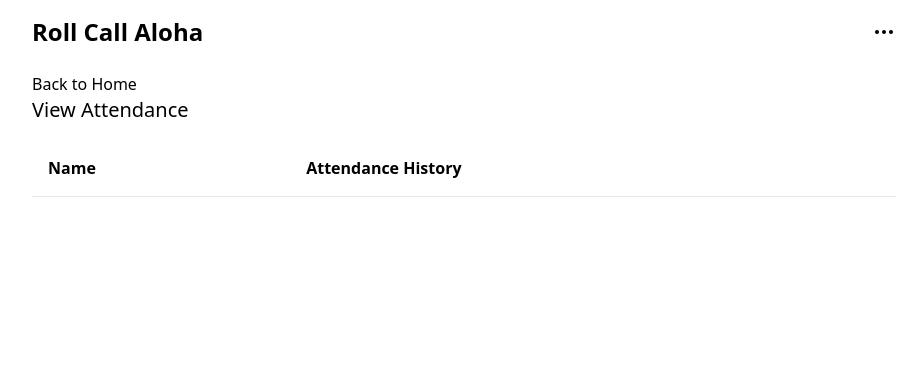
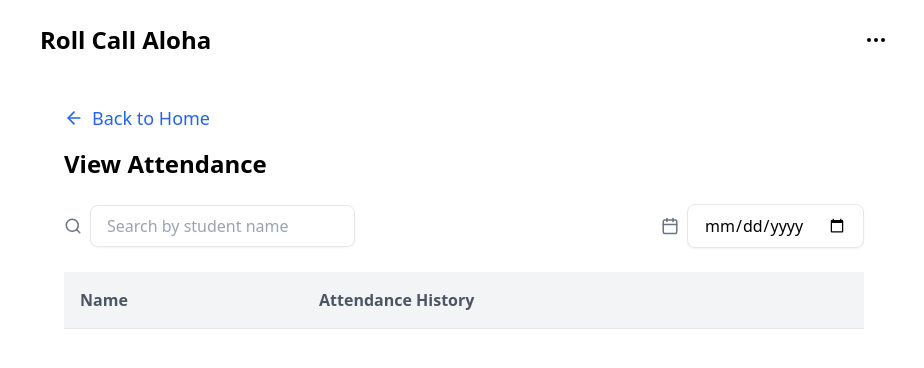
Before and after one commit to afaaq10/roll-call-aloha, a React (Create React App) app: page /view-attendance in a window 1280 px wide. Shown: the top 368 px of the page, without its empty margins (176-1100 px from the left). Built offline with nearby package versions, Linux system fonts and the light colour scheme; the HTML template or start-up script is replaced by a standard one.

Commit message:
✨ Added attendance logic

```diff
--- a/package.json
+++ b/package.json
@@ -6,6 +6,7 @@
     "@testing-library/jest-dom": "^5.17.0",
     "@testing-library/react": "^13.4.0",
     "@testing-library/user-event": "^13.5.0",
+    "date-fns": "^4.1.0",
     "firebase": "^11.0.2",
     "lucide-react": "^0.460.0",
     "react": "^18.3.1",
--- a/src/App.js
+++ b/src/App.js
@@ -1,7 +1,8 @@
 /**
  *
- * @author Afaaq Majeed
- * @project aloha-roll-call
+ * @author: Afaaq Majeed
+ *
+ * @project: Roll-Call Aloha
  */
 
 import React, { useState, useEffect, useRef } from 'react';
@@ -9,7 +10,7 @@ import { BrowserRouter as Router, Route, Routes } from 'react-router-dom';
 import TakeAttendance from './components/TakeAttendance';
 import ViewAttendance from './components/ViewAttendance';
 import Navbar from './components/Navbar';
-import { Plus, Trash2 } from 'lucide-react';
+import { Trash2 } from 'lucide-react';
 
 const App = () => {
     const [students, setStudents] = useState([]);
@@ -53,7 +54,6 @@ const App = () => {
 
     const toggleMenu = () => setMenuOpen(!menuOpen);
 
-    // Close the modal when clicking outside of it
     useEffect(() => {
         const handleClickOutside = (e) => {
             if (modalRef.current && !modalRef.current.contains(e.target)) {
@@ -74,11 +74,11 @@ const App = () => {
 
     return (
         <Router>
-            <div className="max-w-4xl p-4 mx-auto">
+            <div className="max-w-4xl p-6 mx-auto">
                 <Navbar toggleMenu={toggleMenu} menuOpen={menuOpen} setMenuOpen={setMenuOpen} modalRef={modalRef} />
 
                 {showAlert && (
-                    <div className="mb-4 alert alert-success">
+                    <div className="p-2 mb-4 text-green-800 bg-green-100 rounded-lg">
                         <strong>{alertMessage}</strong>
                     </div>
                 )}
@@ -101,30 +101,33 @@ const App = () => {
                         path="/"
                         element={
                             <>
-                                <div className="grid grid-cols-1 gap-4 mb-6 sm:grid-cols-2 lg:grid-cols-4">
+                                <div className="flex flex-col gap-6 mb-6">
                                     <input
                                         type="text"
                                         placeholder="Student Name"
                                         value={newStudent.name}
                                         onChange={(e) => setNewStudent({ ...newStudent, name: e.target.value })}
-                                        className="input"
+                                        className="p-3 border-2 border-gray-300 rounded-lg focus:outline-none focus:ring-2 focus:ring-blue-500"
                                     />
                                     <input
                                         type="text"
                                         placeholder="Level"
                                         value={newStudent.class}
                                         onChange={(e) => setNewStudent({ ...newStudent, class: e.target.value })}
-                                        className="input"
+                                        className="p-3 border-2 border-gray-300 rounded-lg focus:outline-none focus:ring-2 focus:ring-blue-500"
                                     />
                                     <input
                                         type="text"
                                         placeholder="Phone Number"
                                         value={newStudent.phone}
                                         onChange={(e) => setNewStudent({ ...newStudent, phone: e.target.value })}
-                                        className="input"
+                                        className="p-3 border-2 border-gray-300 rounded-lg focus:outline-none focus:ring-2 focus:ring-blue-500"
                                     />
-                                    <button onClick={addStudent} className="btn">
-                                        <Plus size={16} />
+                                    <button
+                                        onClick={addStudent}
+                                        className="p-3 text-white bg-blue-600 rounded-lg hover:bg-blue-700"
+                                    >
+                                        Register
                                     </button>
                                 </div>
 
@@ -146,7 +149,7 @@ const App = () => {
                                                     <td className="p-4">{student.phone}</td>
                                                     <td className="p-4">
                                                         <button
-                                                            className="btn-danger"
+                                                            className="p-2 text-white bg-red-600 rounded-lg hover:bg-red-700"
                                                             onClick={() => deleteStudent(student.id)}
                                                         >
                                                             <Trash2 size={16} />
--- a/src/components/TakeAttendance.js
+++ b/src/components/TakeAttendance.js
@@ -1,52 +1,74 @@
 /**
  *
- * @author Afaaq Majeed
- * @project aloha-roll-call
+ * @author: Afaaq Majeed
+ *
+ * @project: Roll-Call Aloha
  */
 
 import React from 'react';
 import { Link } from 'react-router-dom';
+import { ArrowLeft, Check, X } from 'lucide-react';
 
 const TakeAttendance = ({ students, markAttendance }) => {
     return (
+        <div className="p-6">
+            <Link to="/" className="flex items-center mb-4 text-lg text-blue-600">
+                <ArrowLeft size={20} className="mr-2" /> Back to Home
+            </Link>
+
+            <h2 className="mb-6 text-2xl font-semibold">Take Attendance</h2>
+
+            <div className="space-y-6">
+                {students.map((student) => {
+                    // Determine background color and attendance pill based on the last recorded attendance
+                    const lastAttendance = student.attendance && student.attendance[student.attendance.length - 1];
+                    const isPresent = lastAttendance && lastAttendance.status === 'present';
+
+                    const cardBgColor = isPresent ? 'bg-green-100' : (lastAttendance ? 'bg-red-200' : 'bg-white');
+                    const textColor = isPresent ? 'text-green-800' : (lastAttendance ? 'text-red-800' : 'text-gray-800');
+
+                    return (
+                        <div
+                            key={student.id}
+                            className={`shadow-md rounded-lg p-6 flex flex-col gap-4 border ${cardBgColor} ${textColor}`}
+                        >
+                            <div className="flex flex-col gap-4 sm:flex-row sm:items-center sm:justify-between">
                                 <div>
-            <h2 className="mb-4 text-xl">Take Attendance</h2>
-            <div className="overflow-x-auto">
-                <table className="w-full bg-white border-collapse">
-                    <thead>
-                        <tr className="border-b">
-                            <th className="p-4 font-semibold text-left">Name</th>
-                            <th className="p-4 font-semibold text-left">Today's Attendance</th>
-                        </tr>
-                    </thead>
-                    <tbody>
-                        {students.map((student) => (
-                            <tr key={student.id} className="border-b hover:bg-gray-50">
-                                <td className="p-4">{student.name}</td>
-                                <td className="p-4">
+                                    <h3 className="text-xl font-medium">{student.name}</h3>
+                                    <p className="text-gray-600">Level: {student.class}</p>
+                                    <p className="text-gray-600">Phone: {student.phone}</p>
+                                </div>
+
+                                {lastAttendance && (
                                     <div className="flex gap-2">
+                                        <span
+                                            className={`inline-block py-1 px-4 rounded-full text-white ${isPresent ? 'bg-green-500' : 'bg-red-500'
+                                                }`}
+                                        >
+                                            {isPresent ? 'Present' : 'Absent'}
+                                        </span>
+                                    </div>
+                                )}
+                            </div>
+
+                            <div className="flex gap-4 mt-4">
                                 <button
                                     onClick={() => markAttendance(student.id, 'present')}
-                                            className="btn-green"
+                                    className="flex items-center gap-2 px-6 py-2 text-white bg-green-500 rounded-full hover:bg-green-600 focus:outline-none"
                                 >
-                                            Present
+                                    <Check size={16} /> Present
                                 </button>
                                 <button
                                     onClick={() => markAttendance(student.id, 'absent')}
-                                            className="btn-red"
+                                    className="flex items-center gap-2 px-6 py-2 text-white bg-red-500 rounded-full hover:bg-red-600 focus:outline-none"
                                 >
-                                            Absent
+                                    <X size={16} /> Absent
                                 </button>
                             </div>
-                                </td>
-                            </tr>
-                        ))}
-                    </tbody>
-                </table>
                         </div>
-
-            {/* Back to Home Button */}
-            <Link to="/" className="mt-4 btn">Back to Home</Link>
+                    );
+                })}
+            </div>
         </div>
     );
 };
--- a/src/components/ViewAttendance.js
+++ b/src/components/ViewAttendance.js
@@ -1,36 +1,91 @@
 /**
  *
- * @author Afaaq Majeed
- * @project aloha-roll-call
+ * @author: Afaaq Majeed
+ *
+ * @project: Roll-Call Aloha
  */
 
-import React from 'react';
+import React, { useState } from 'react';
 import { Link } from 'react-router-dom';
+import { Search, Calendar } from 'lucide-react';
+import { format } from 'date-fns';
+import { ArrowLeft } from 'lucide-react';
 
 const ViewAttendance = ({ students }) => {
+    const [searchQuery, setSearchQuery] = useState('');
+    const [selectedDate, setSelectedDate] = useState('');
+
+    const filteredStudents = students.filter(student =>
+        student.name.toLowerCase().includes(searchQuery.toLowerCase())
+    );
+
+    const filterAttendanceByDate = (attendance) => {
+        if (selectedDate) {
+            return attendance.filter(record => record.date === selectedDate);
+        }
+        return attendance;
+    };
+
     return (
-        <div>
-            {/* Back to Home Button */}
-            <Link to="/" className="mt-4 btn">Back to Home</Link>
-            <h2 className="mb-4 text-xl">View Attendance</h2>
+        <div className="p-6">
+            <Link to="/" className="flex items-center mb-4 text-lg text-blue-600">
+                <ArrowLeft size={20} className="mr-2" /> Back to Home
+            </Link>
+
+            <h2 className="mb-6 text-2xl font-semibold">View Attendance</h2>
+
+            <div className="flex items-center justify-between mb-6">
+                <div className="flex items-center space-x-2">
+                    <Search size={18} className="text-gray-500" />
+                    <input
+                        type="text"
+                        placeholder="Search by student name"
+                        className="px-4 py-2 border rounded-lg shadow-sm focus:outline-none focus:ring-2 focus:ring-blue-500"
+                        value={searchQuery}
+                        onChange={(e) => setSearchQuery(e.target.value)}
+                    />
+                </div>
+
+                <div className="flex items-center space-x-2">
+                    <Calendar size={18} className="text-gray-500" />
+                    <input
+                        type="date"
+                        className="px-4 py-2 border rounded-lg shadow-sm focus:outline-none focus:ring-2 focus:ring-blue-500"
+                        value={selectedDate}
+                        onChange={(e) => setSelectedDate(e.target.value)}
+                    />
+                </div>
+            </div>
+
             <div className="overflow-x-auto">
-                <table className="w-full bg-white border-collapse">
+                <table className="w-full bg-white border-collapse rounded-lg shadow-md">
                     <thead>
-                        <tr className="border-b">
-                            <th className="p-4 font-semibold text-left">Name</th>
-                            <th className="p-4 font-semibold text-left">Attendance History</th>
+                        <tr className="bg-gray-100 border-b">
+                            <th className="p-4 font-semibold text-left text-gray-600">Name</th>
+                            <th className="p-4 font-semibold text-left text-gray-600">Attendance History</th>
                         </tr>
                     </thead>
                     <tbody>
-                        {students.map((student) => (
+                        {filteredStudents.map((student) => {
+                            const filteredAttendance = filterAttendanceByDate(student.attendance);
+
+                            return (
                                 <tr key={student.id} className="border-b hover:bg-gray-50">
                                     <td className="p-4">{student.name}</td>
                                     <td className="p-4">
-                                    {student.attendance.length > 0 ? (
+                                        {filteredAttendance.length > 0 ? (
                                             <ul>
-                                            {student.attendance.map((record, index) => (
-                                                <li key={index}>
-                                                    {record.date}: {record.status}
+                                                {filteredAttendance.map((record, index) => (
+                                                    <li key={index} className="flex items-center justify-between py-1">
+                                                        <span className="text-gray-600">
+                                                            {format(new Date(record.date), 'dd MMM yyyy')}:
+                                                        </span>
+                                                        <span
+                                                            className={`inline-block px-4 py-1 rounded-full text-white ${record.status === 'present' ? 'bg-green-500' : 'bg-red-500'
+                                                                }`}
+                                                        >
+                                                            {record.status === 'present' ? 'Present' : 'Absent'}
+                                                        </span>
                                                     </li>
                                                 ))}
                                             </ul>
@@ -39,7 +94,8 @@ const ViewAttendance = ({ students }) => {
                                         )}
                                     </td>
                                 </tr>
-                        ))}
+                            );
+                        })}
                     </tbody>
                 </table>
             </div>
```
Also changed, not shown: src/components/Navbar.js (+7 -0 lines), 1 other file (tests, documents, lock files or other folders). Lines whose indentation alone changed are shown as unchanged.
